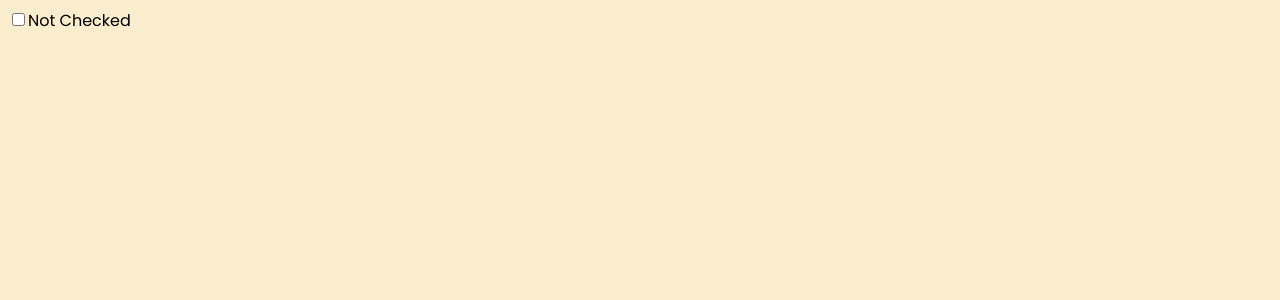
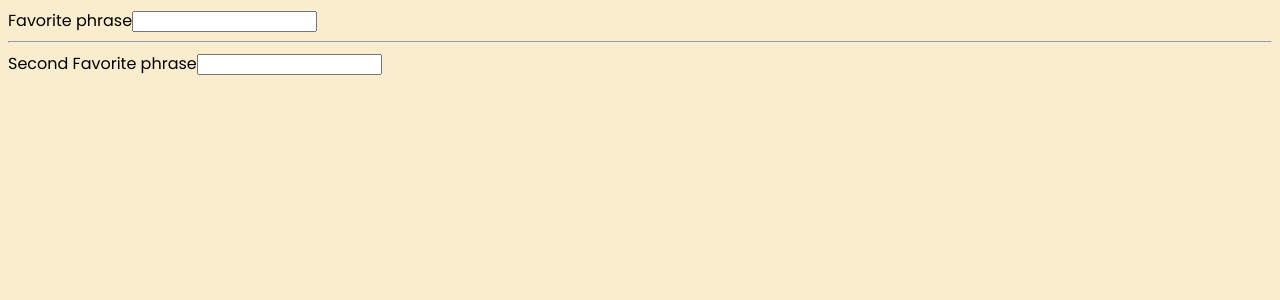
Before and after one commit to githubjack/Learnin-React, a React (Create React App) app: page / in a window 1280 px wide. Shown: the top 300 px of the page. Built offline with nearby package versions, Linux system fonts and the light colour scheme.

Commit message:
useEffect hook, dependency array

```diff
--- a/index.tsx
+++ b/index.tsx
@@ -9,26 +9,37 @@ const root = createRoot(rootElement);
 {/**
   Using useEffect
 */}
+ function App() {
 
-function Checkbox() {
-  const [checked, setChecked] = React.useState(false);
-  React.useEffect(() => {
-    alert(`checked: ${checked.toString()}`);
-  });
-  return (
-    <div>
-      <input type='checkbox'
-             value={checked}
-             onChange={() =>
-             setChecked(checked => !checked)}
-             />
-      {checked ? 'Checked' : 'Not Checked'}
-    </div>
-  );
-}
+   const [val, setVal] = React.useState('');
+   const [valx, setValx] = React.useState('');
+
+   React.useEffect(() => {
+     console.log(`field 1: ${val}`)
+   }, [val]);
+
+   React.useEffect(() => {
+    console.log(`field 2: ${valx}`)
+  }, [valx]);
+
+   return (
+     <div>
+       <label>Favorite phrase
+         <input value={val}
+                onChange={e => setVal(e.target.value)}/>
+       </label>
+       <hr />
+       <label>Second Favorite phrase
+         <input value={valx}
+                onChange={e => setValx(e.target.value)}/>
+       </label>
+     </div>
+   )
+ }
+
 
 root.render(
   <StrictMode>
-    <Checkbox />
+    <App />
   </StrictMode>
 );
```
